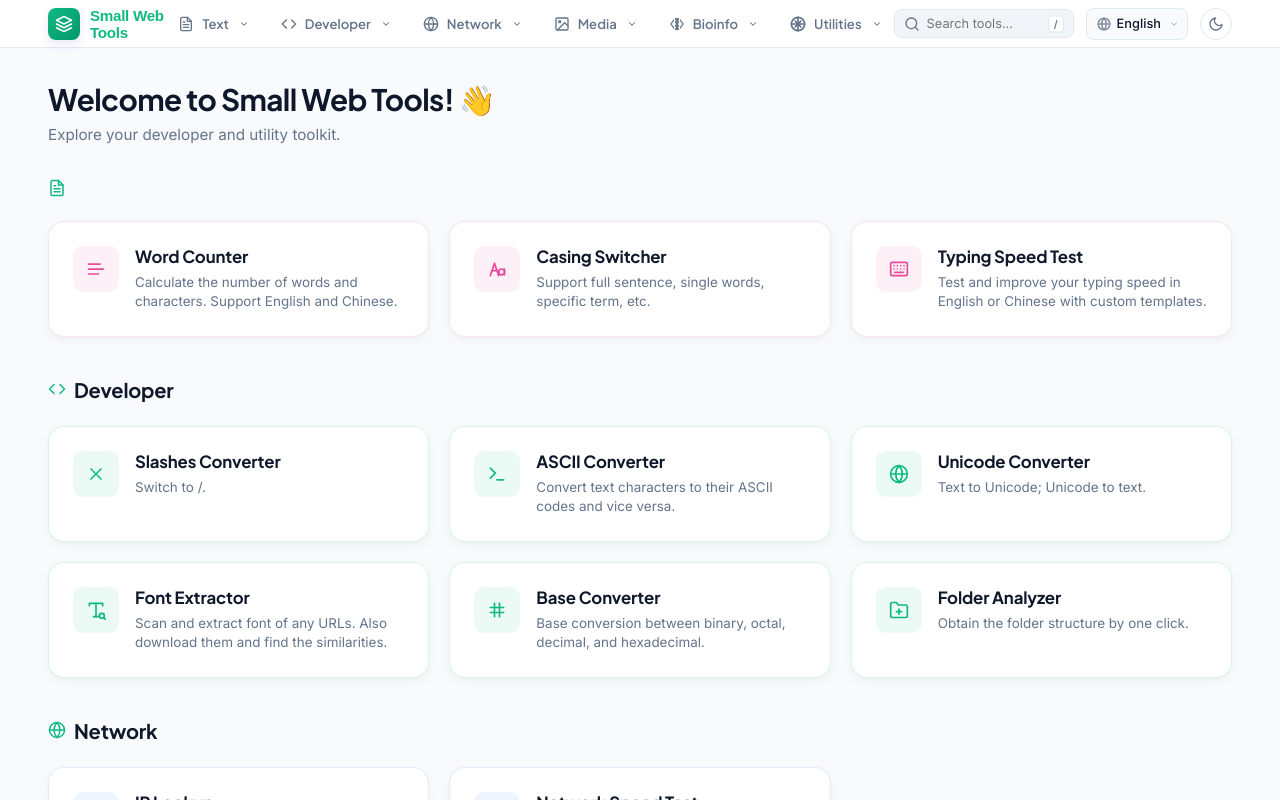
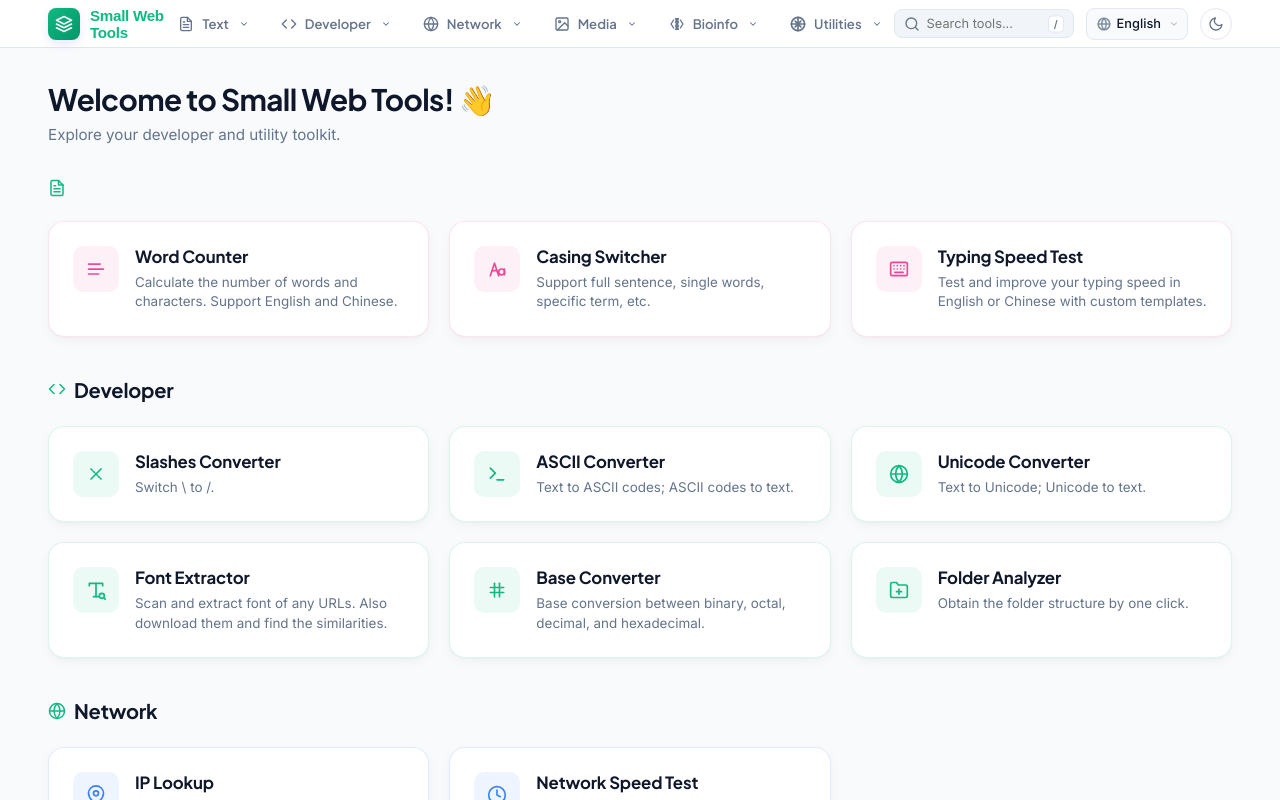
Before and after one commit to hhter2/small-web-tools, a React (Vite) app: page / in a window 1280 px wide. Built offline with nearby package versions, Linux system fonts and the light colour scheme; a web font is replaced by a local one.

Commit message:
fix: update tool descriptions for clarity and accuracy

```diff
--- a/src/App.jsx
+++ b/src/App.jsx
@@ -40,7 +40,7 @@ const toolDetails = {
   },
   "tool-slash": {
     title: "Slashes Converter",
-    desc: "Switch \ to /."
+    desc: "Switch \\ to /."
   },
   "tool-casing": {
     title: "Casing Switcher",
@@ -64,7 +64,7 @@ const toolDetails = {
   },
   "tool-ascii": {
     title: "ASCII Converter",
-    desc: "Text to ASCII codes."
+    desc: "Text to ASCII codes; ASCII codes to text."
   },
   "tool-unicode": {
     title: "Unicode Converter",
--- a/src/components/HomeGrid.jsx
+++ b/src/components/HomeGrid.jsx
@@ -75,7 +75,7 @@ export default function HomeGrid({ onSelectTool, activeTab = 'all', setActiveTab
       id: 'tool-slash',
       title: 'Slashes Converter',
       category: 'developer',
-      desc: 'Switch \ to /.',
+      desc: 'Switch \\ to /.',
       icon: (
         <svg viewBox="0 0 24 24" width="20" height="20" stroke="currentColor" strokeWidth="2" fill="none" strokeLinecap="round" strokeLinejoin="round">
           <line x1="6" y1="18" x2="18" y2="6"></line>
@@ -147,7 +147,7 @@ export default function HomeGrid({ onSelectTool, activeTab = 'all', setActiveTab
       id: 'tool-ascii',
       title: 'ASCII Converter',
       category: 'developer',
-      desc: 'Convert text characters to their ASCII codes and vice versa.',
+      desc: 'Text to ASCII codes; ASCII codes to text.',
       icon: (
         <svg viewBox="0 0 24 24" width="20" height="20" stroke="currentColor" strokeWidth="2" fill="none" stroke-linecap="round" stroke-linejoin="round">
           <polyline points="4 17 10 11 4 5"></polyline>
```
